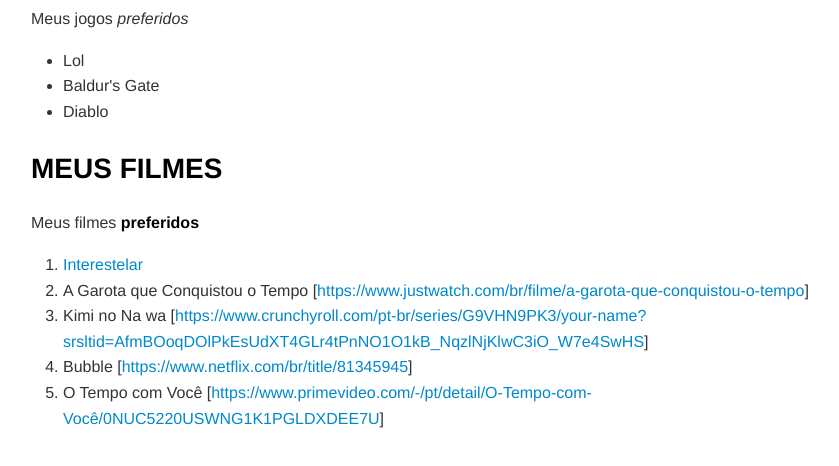
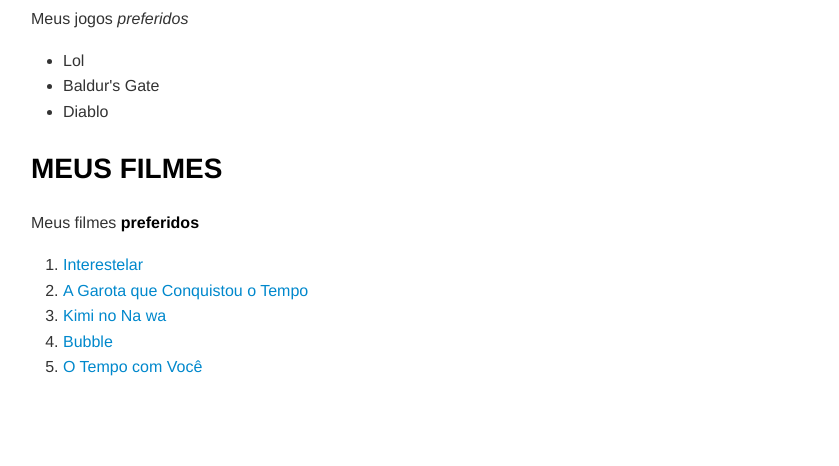
Before and after one commit to GabrielFLuz/gabrielfluz.github.io, a plain HTML site: page index.html in a window 1280 px wide. Shown: the part 132-598 px from the top of the page, without its empty margins (184-1023 px from the left). Drawn offline with nearby package versions, Linux system fonts and the light colour scheme.

Commit message:
Add files via upload

```diff
--- a/index.html
+++ b/index.html
@@ -35,10 +35,10 @@
 <p>Meus filmes <strong>preferidos</strong></p>
 <ol>
 <li><a href="https://www.primevideo.com/-/pt/detail/Interestelar/0PUNMGZEWOMYFKR1XIGOLTL2YM">Interestelar</a></li>
-<li>A Garota que Conquistou o Tempo [<a href="https://www.justwatch.com/br/filme/a-garota-que-conquistou-o-tempo">https://www.justwatch.com/br/filme/a-garota-que-conquistou-o-tempo</a>]</li>
-<li>Kimi no Na wa [<a href="https://www.crunchyroll.com/pt-br/series/G9VHN9PK3/your-name?srsltid=AfmBOoqDOlPkEsUdXT4GLr4tPnNO1O1kB_NqzlNjKlwC3iO_W7e4SwHS">https://www.crunchyroll.com/pt-br/series/G9VHN9PK3/your-name?srsltid=AfmBOoqDOlPkEsUdXT4GLr4tPnNO1O1kB_NqzlNjKlwC3iO_W7e4SwHS</a>]</li>
-<li>Bubble [<a href="https://www.netflix.com/br/title/81345945">https://www.netflix.com/br/title/81345945</a>]</li>
-<li>O Tempo com Você [<a href="https://www.primevideo.com/-/pt/detail/O-Tempo-com-Voc%C3%AA/0NUC5220USWNG1K1PGLDXDEE7U">https://www.primevideo.com/-/pt/detail/O-Tempo-com-Você/0NUC5220USWNG1K1PGLDXDEE7U</a>]</li>
+<li><a href="https://www.justwatch.com/br/filme/a-garota-que-conquistou-o-tempo">A Garota que Conquistou o Tempo</a></li>
+<li><a href="https://www.crunchyroll.com/pt-br/series/G9VHN9PK3/your-name?srsltid=AfmBOoqDOlPkEsUdXT4GLr4tPnNO1O1kB_NqzlNjKlwC3iO_W7e4SwHS">Kimi no Na wa</a></li>
+<li><a href="https://www.netflix.com/br/title/81345945">Bubble</a></li>
+<li><a href="https://www.primevideo.com/-/pt/detail/O-Tempo-com-Voc%C3%AA/0NUC5220USWNG1K1PGLDXDEE7U">O Tempo com Você</a></li>
 </ol>
 
       </div>
```
